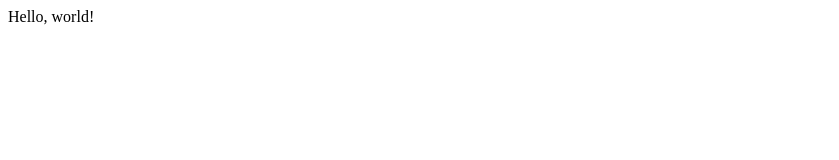
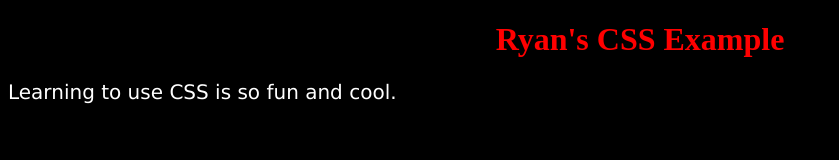
Before and after one commit to csd112/www-Yoster18, a plain HTML site: page index.html in a window 1280 px wide. Shown: the whole page, without its empty margins (0-839 px from the left). Drawn offline with Linux system fonts and the light colour scheme.

Commit message:
Update index.html

```diff
--- a/index.html
+++ b/index.html
@@ -1,5 +1,21 @@
 <!DOCTYPE html>
 <html lang="en">
+<style>
+body {
+    background-color: black;
+}
+
+h1 {
+    color: red;
+    text-align: center;
+}
+
+p {
+    color: white;
+    font-family: Verdana;
+    font-size: 20px;
+}
+</style>
 <head>
     <meta charset="UTF-8">
     <meta http-equiv="X-UA-Compatible" content="IE=edge">
@@ -7,6 +23,8 @@
     <title>CSD112 - Ryan Yost</title>
 </head>
 <body>
-    Hello, world!
+
+<h1> Ryan's CSS Example</h1>
+<p> Learning to use CSS is so fun and cool.</p>
 </body>
 </html>
```
